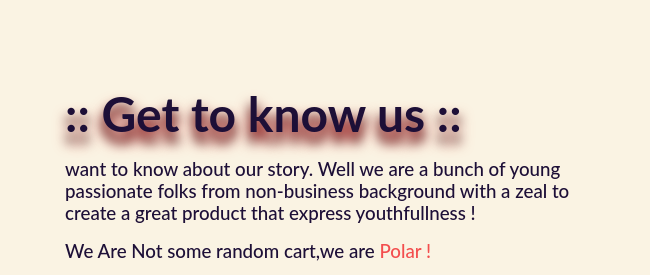
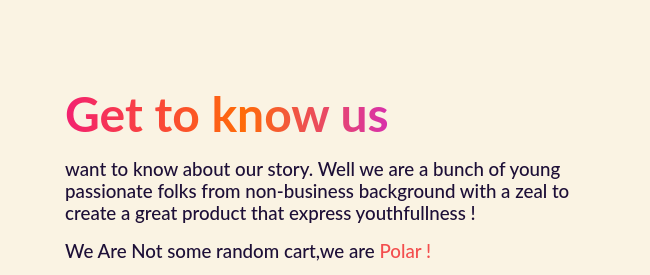
Before and after one commit to abhiraj-ku/polar-wear, a plain HTML site: page index.html in a window 1280 px wide. Shown: the part 538-813 px from the top of the page, 0-650 px from the left. Drawn offline with Linux system fonts and the light colour scheme; grey boxes are pictures that could not be loaded.

Commit message:
added text gradient

```diff
--- a/style.css
+++ b/style.css
@@ -184,18 +184,12 @@ button a{
 .section h1{
     font-size: clamp(1.5rem, 4vw, 3rem);
     color: #1d0f37;
-    text-shadow: 0 10px 15px #f34e4e,
-    0 10px 12px black;
+    background:linear-gradient(to right,#f32170,#ff6b08,#cf23cf,#eedd44);
+    -webkit-text-fill-color:transparent;
+    -webkit-background-clip:text ;
+    text-decoration: underline;
 }
-.section h1::before{
-    content: '::';
 
-
-}
-.section h1::after{
-    content: ' :: ';
-
-}
 .section h3{
     font-weight: 500;
     color: #1d0f37;
```
